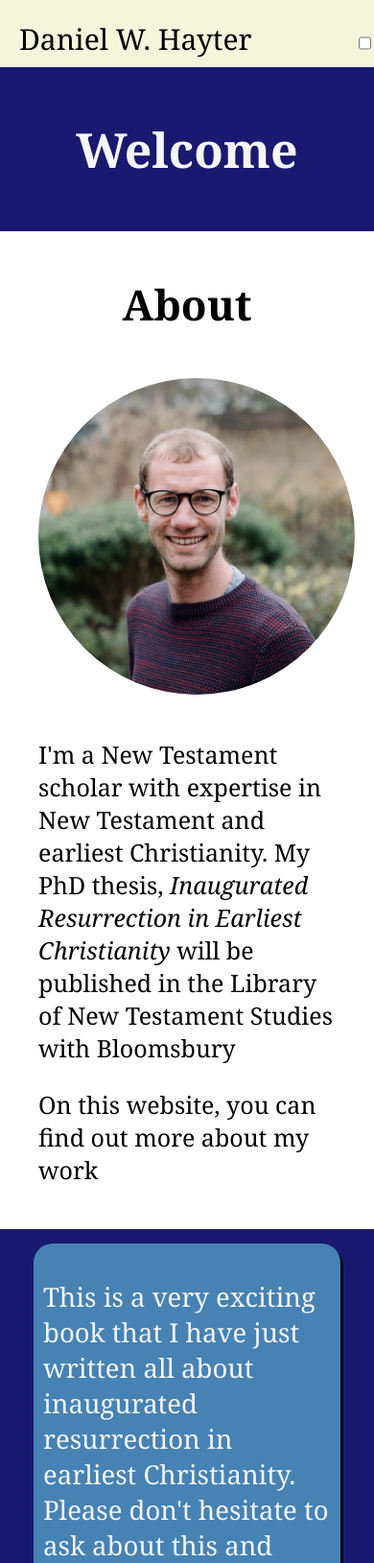
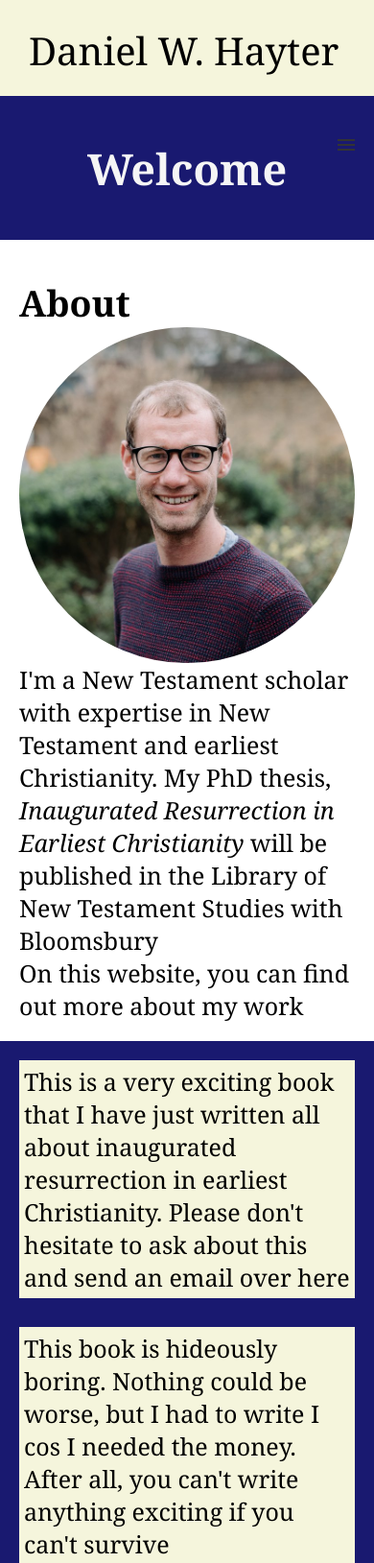
Before and after one commit to danhayter88/academic_website, a plain HTML site: page index.html in a window 390 px wide. Shown: the top 1629 px of the page at 96% size. Drawn offline with Linux system fonts and the light colour scheme.

Commit message:
Added responsive menu

```diff
--- a/index.html
+++ b/index.html
@@ -6,14 +6,15 @@
     </head>
     <body>
         <header>
-            <div id="website-name">Daniel W. Hayter</div>
+            <a href="" id="website-name">Daniel W. Hayter</a>
             <input id="menu-button" type="checkbox"/>
+            <label class="menu-icon" for="menu-button"><span class="navicon"></span></label>
             <nav>
                 <ul id="navigation">
-                    <li>Home</li>
-                    <li>About</li>
-                    <li>Blog</li>
-                    <li>CV</li>
+                    <a href=""><li>Home</li></a>
+                    <a href=""><li>About</li></a>
+                    <a href=""><li>Blog</li></a>
+                    <a href=""><li>CV</li></a>
                 </ul>
             </nav>
         </header>
@@ -23,12 +24,12 @@
                     <h1>Welcome</h1>
                 </div>
             </section>
-            <section id="">
+            <section id="about">
                 <div class="section">
                     <h2>About</h2>
-                    <div id="welcome-flex">
+                    <div id="welcome">
                         <img id="headshot" src="resources/images/headshot.jpg" alt="Headshot of Dan Hayter"/>
-                        <div id="about">
+                        <div id="intro">
                             <p>I'm a New Testament scholar with expertise in New Testament and earliest Christianity. My PhD thesis, <i>Inaugurated Resurrection in Earliest Christianity</i> will be published in the Library of New Testament Studies with Bloomsbury</p>
                             <p>On this website, you can find out more about my work</p>
                         </div>
--- a/resources/css/style.css
+++ b/resources/css/style.css
@@ -1,153 +1,216 @@
+
+* {
+    margin: 0px;
+    text-decoration: none;
+}
+
 body {
-    margin: 0px auto;
     font-size: 25px;
-    font-family:Cambria, Cochin, Georgia, Times, 'Times New Roman', serif;
+    font-family: Cochin, Georgia, Times, 'Times New Roman', serif;
+    box-sizing: border-box;
+}
+
+a {
+    text-decoration: none;
 }
 
 header {
+    background-color: beige;
+    position: fixed;
+    top: 0px;
+    height: 100px;
+    margin-bottom: 0px;
+    width: 100%;
+}
+
+main{
+    margin-top: 100px;
+}
+
+h1 {
+    font-size: 45px;
+}
+
+
+nav {
+    clear: both;
+    width: 100%;
+    overflow: hidden;
+    max-height: 0;
+    transition: max-height .2s ease-out;
+}
+
+nav ul {
+    list-style: none;
+    padding: 0;
+}
+
+nav li {
+    padding: 10px 20px;
+    background-color: beige;
+    border: solid black 1px;
+    text-align: center;
+}
+
+nav li:hover {
+    background-color: bisque;
+}
+
+.section {
+    max-width: 1000px;
+    margin: 0px auto;
+    padding: 20px 20px;
+}
+
+.book-id {
+    background-color: beige;
+    padding: 5px;
+}
+
+#website-name {
+    font-size: 40px;
+    color: black;
+    display: inline-block;
+    min-width: 250px;
+    float: left;
+    align-items: center;
+    padding: 25px 30px;
+    height: 50px;
+}
+
+#menu-button {
+    display: none;
+}
+
+#menu-button:checked ~ nav {
+    max-height: 240px;
+}
+
+#menu-button:checked ~ .menu-icon .navicon:before {
+    transform: rotate(-45deg);
+    top: 0px;
+}
+
+#menu-button:checked ~ .menu-icon .navicon:after {
+    transform: rotate(45deg);
+    top: 0px;
+}
+
+#menu-button:checked ~ .menu-icon .navicon {
+    background: transparent;
+}
+
+
+header .menu-icon {
+    cursor: pointer;
+    display: inline-block;
+    float: right;
+    padding: 50px 20px;
+    position: relative;
+    user-select: none;
+  }
+
+header .menu-icon .navicon {
+    background: #333;
+    display: block;
+    height: 2px;
+    position: relative;
+    transition: background .2s ease-out;
+    width: 18px;
+  }
+
+header .menu-icon .navicon:before,
+header .menu-icon .navicon:after {
+    background: #333;
+    content: '';
+    display: block;
+    height: 100%;
+    position: absolute;
+    transition: all .2s ease-out;
+    width: 100%;
+  }
+
+header .menu-icon .navicon:before {
+    top: 5px;
+  }
+
+header .menu-icon .navicon:after {
+    top: -5px;
+  }
+
+#top {
+    display: flex;
+    background-color: midnightblue;
+    height: 150px;
+    text-align: center;
+    align-items: center;
+}
+
+#top h1 {
+    color: whitesmoke;
+}
+
+#about {
+    padding-top: 20px;
+}
+
+#welcome {
     display: flex;
     flex-direction: row;
     flex-wrap: wrap;
     justify-content: space-between;
-    box-sizing: border-box;
-    background-color: beige;
-    min-height: 70px;
     width: 100%;
-    padding-left: 20px;
-    padding-top: 20px;
+    align-items: center;
 }
 
-
-#navigation {
-    display: flex;
-    flex-direction: row;
-    flex-wrap: wrap;
+#headshot {
+    max-width: 35%;
+    border-radius: 50%;
 }
 
-nav li {
-    list-style: none;
-    min-width: 100px;
-    text-align: center;
+#intro {
+    max-width: 60%;
 }
 
-h1 {
-    font-size: 200%;
-    text-align: center;
-    color: whitesmoke;
-}
-
-h2 {
-    font-size: 175%;
-    text-align: center;
-}
-
-footer {
-    text-align: right;
-    background-color:slategrey;
-}
-
-#website-name {
-    display: inline-block;
-    font-size: 30px;
-    min-width: 240px;
-}
-
-#menu-button {
-    display: none;
-    float: right;
-}
-
-
-.section {
-    max-width: 1000px;
-    margin: auto;
-    padding: 10px 30px;
+#book-section {
+    background-color: midnightblue;
 }
 
 #book-section .section {
-    display: flex;
-    flex-wrap: wrap;
-    max-width: 1000px;
-    justify-content: space-between;
+    display: grid;
+    gap: 30px;
+    grid-template-columns: repeat(auto-fill, minmax(15rem, 1fr));
 }
 
-#welcome-flex {
-    display: flex;
-    flex-wrap: wrap;
-    width: 100%;
+@media (min-width: 1000px) {
+    header .menu-icon {
+        display: none;
+    }
+    nav {
+        float: right;
+        display: inline-flex;
+        flex-direction: row;
+        justify-content:right;
+        align-items: center;
+        width: max-content;
+        max-height: none;
+        clear: none;
+        padding-top: 30px;
+      }
+
+    nav li {
+        width: 100px;
+        float: left;
+        border: none;
+    }
+
 }
 
-#top {
-    background-color: midnightblue;
-}
-
-#about {
-    width: 65%;
-    padding: 10px;
-}
-
-#headshot {
-    border-radius: 50%;
-    padding: 10px;
-}
-
-#book-section {
-    background-color:midnightblue;
-    color: whitesmoke;
-}
-
-.book-id {
-    width: 28%;
-    border-radius: 20px;
-    padding: 10px;
-    margin: 5px;
-    font-size: 110%;
-    background-color: steelblue;
-    box-shadow: 3px 4px black;
-}
-
-@media (min-width: 601px) {
+@media (max-width: 850px) {
     #headshot {
-        width: 30%;
+        max-width: 100%;
+    }
+    #intro {
+        max-width: 100%;
     }
 }
-
-@media (max-width: 800px) {
-    #about {
-        width: 100%;
-    }
-    .book-id {
-        width: 100%;
-    }
-    #headshot {
-        width: 100%;
-    }
-}
-
-@media (max-width: 800px) {
-   nav {
-        display: none;
-    }
-    #menu-button {
-        display: block;
-        float: right;
-    }
-   #menu-button:checked ~ nav {
-        display: block;
-        width: 100%;
-        position: fixed;
-        top: 50px;
-   }
-   #menu-button:checked ~ #navigation {
-    display: block;
-    width: 100%;
-    position: relative;
-}
-
-    #menu-button:checked ~ nav li {
-    display: block;
-    width: 100%;
-    position: relative;
-    border: solid black 2px;
-}
-}
```
